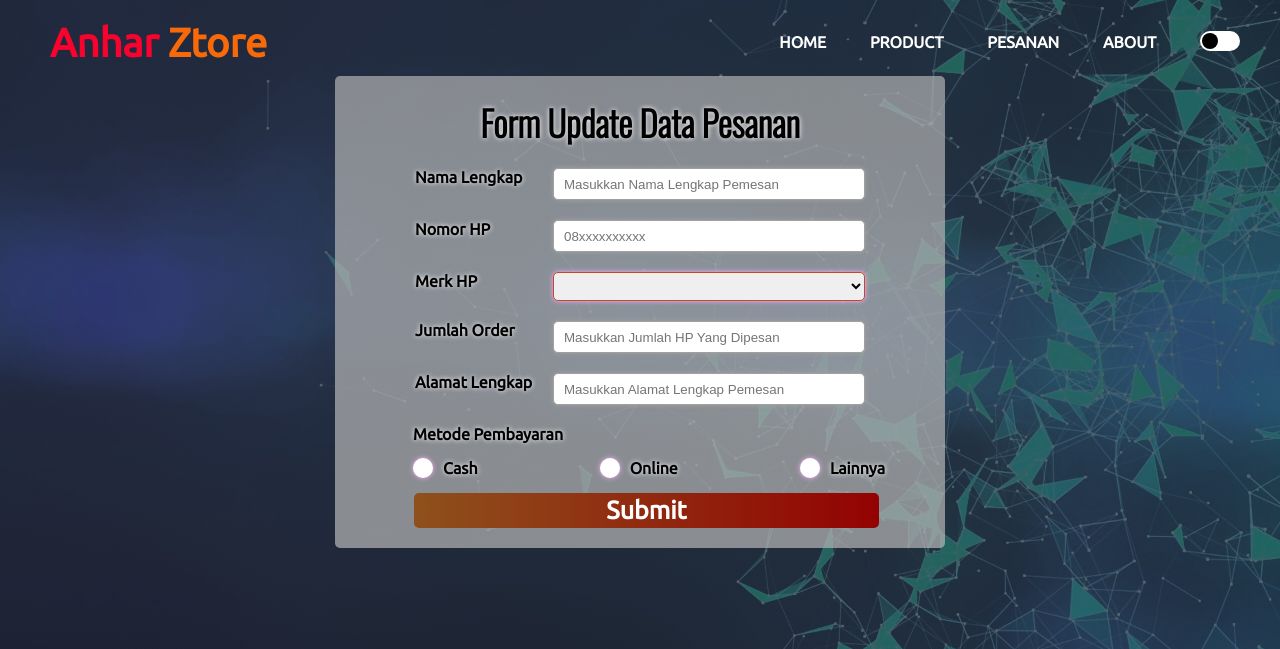
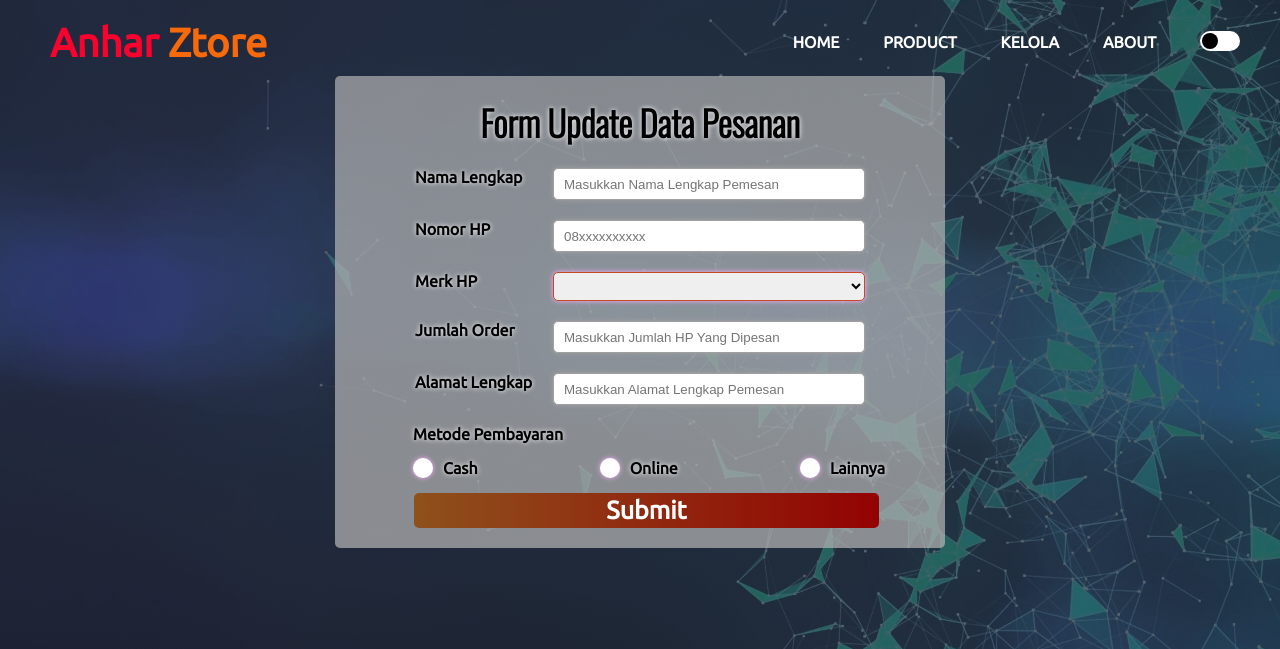
Before and after one commit to Anhar12/Anhar-Posttest-5-web, a PHP site: the page made by POSTTEST5/edit.php in a window 1280 px wide. Shown: the top 649 px of the page. Run offline with PHP 8.4, Linux system fonts and the light colour scheme; data comes from the database, SQL or seed files in the repository.

Commit message:
Create edit.php

```diff
--- a/POSTTEST5/edit.php
+++ b/POSTTEST5/edit.php
@@ -62,7 +62,7 @@ if (isset($_POST["tambah"])) {
                 <ul>
                     <li> <a href="index.php"> HOME </a></li>
                     <li> <a href="index.php"> PRODUCT </a></li>
-                    <li> <a href="order.php"> PESANAN </a></li>
+                    <li> <a href="kelola.php"> KELOLA </a></li>
                     <li> <a href="about.php"> ABOUT </a></li>
                     <li>
                         <label>
```
